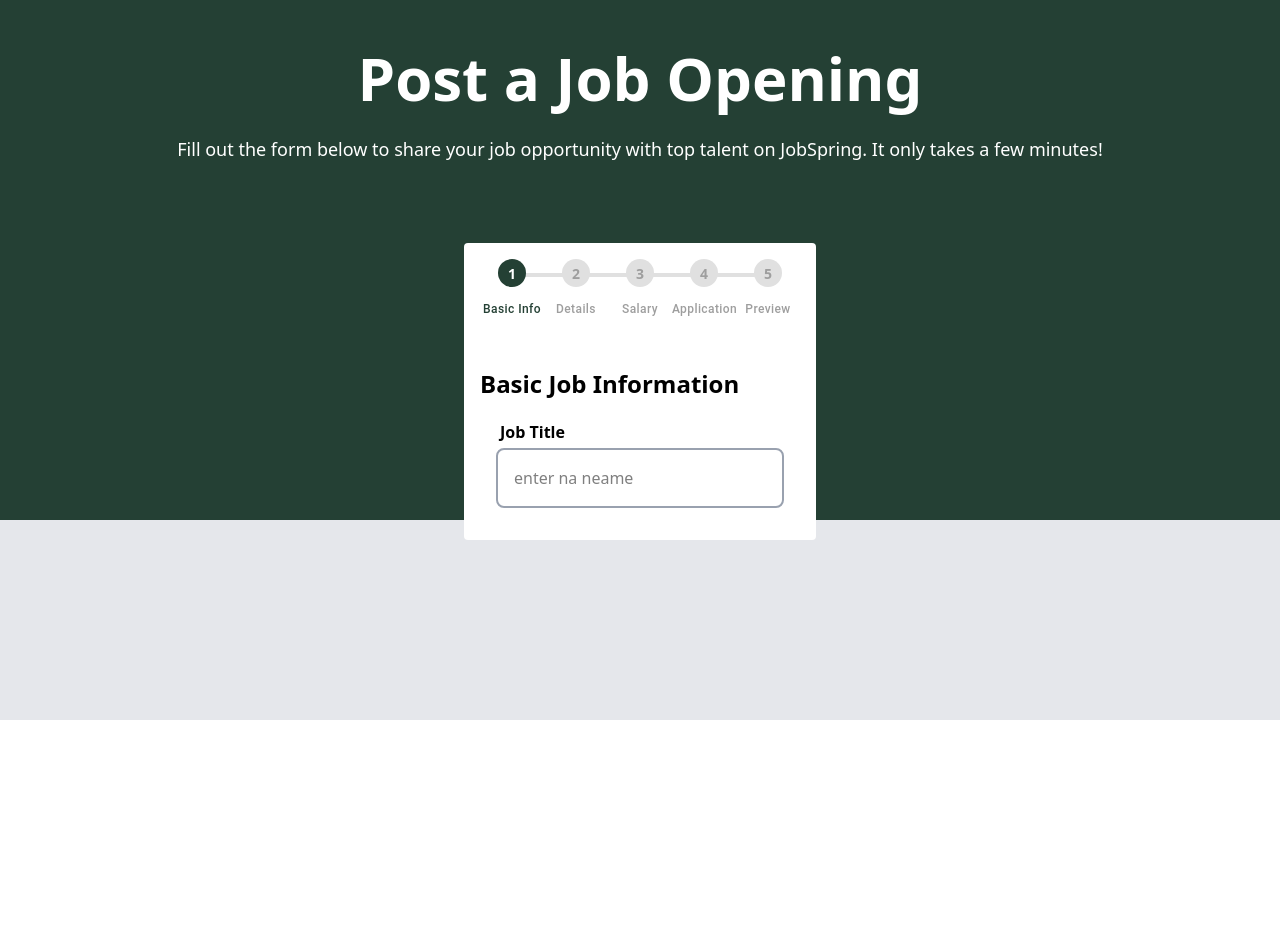
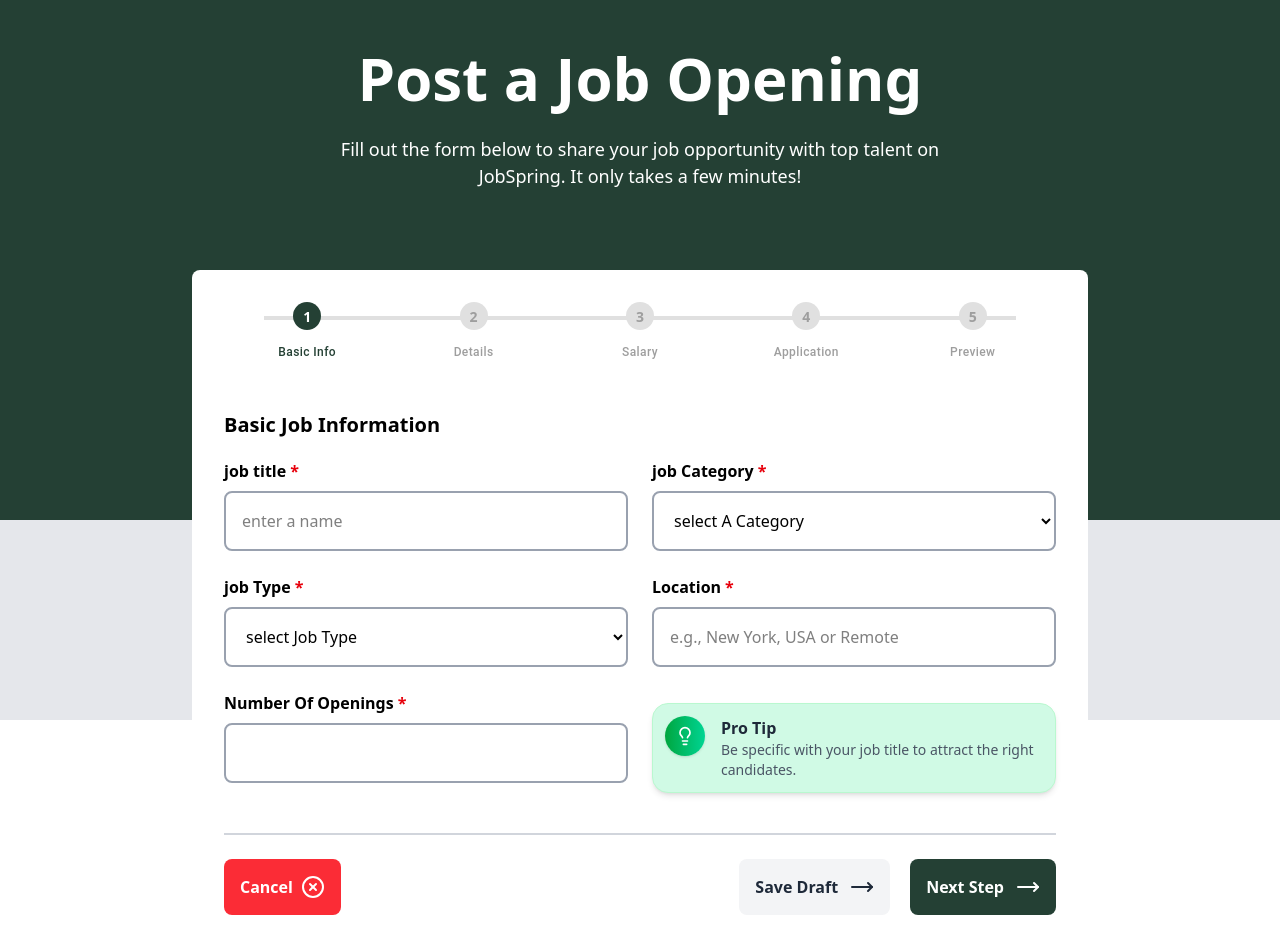
Before and after one commit to Hassan-Shah2003/Job-Spring, a React (Vite) app: page / in a window 1280 px wide. Shown: the part 80-1027 px from the top of the page. Before the commit the page ends 800 px from the top, so only its background shows below. Built offline with nearby package versions, Linux system fonts and the light colour scheme.

Commit message:
make the first step of post job

```diff
--- a/package.json
+++ b/package.json
@@ -21,6 +21,7 @@
     "class-variance-authority": "^0.7.1",
     "clsx": "^2.1.1",
     "firebase": "^12.2.1",
+    "lucide-react": "^0.544.0",
     "react": "^19.1.1",
     "react-dom": "^19.1.1",
     "react-hook-form": "^7.63.0",
--- a/src/components/common/Button.jsx
+++ /dev/null
@@ -1 +0,0 @@
-console.log('Button')
--- /dev/null
+++ b/src/components/common/FormFooter.jsx
@@ -0,0 +1,29 @@
+import { CircleX, MoveRight, X } from 'lucide-react';
+import React from 'react'
+
+const FormFooter = () => {
+  return (
+    <div className='flex justify-between mt-4 border-t-2 border-gray-300'>
+      <div className='mt-6'>
+        <button className='bg-red-500 cursor-pointer hover:bg-red-600 flex items-center gap-2 font-bold text-white p-4 rounded-lg'>Cancel
+        <CircleX/>
+        </button>
+      </div>
+
+      <div className='flex gap-5 mt-6'>
+        <div>
+          <button className='cursor-pointer flex items-center gap-3 font-bold p-4 rounded-lg bg-gray-100 text-gray-800 hover:bg-gray-200'>Save Draft
+            <MoveRight></MoveRight>
+          </button>
+        </div>
+        <div>
+          <button className='bg-[#244034] flex items-center gap-3 font-bold text-white p-4 rounded-lg'>Next Step
+            <MoveRight></MoveRight>
+          </button>
+        </div>
+      </div>
+    </div>
+  )
+}
+
+export default FormFooter;
--- a/src/components/common/FormInput.jsx
+++ b/src/components/common/FormInput.jsx
@@ -3,9 +3,7 @@ import React from 'react'
 const FormInput = () => {
   return (
     <div className='flex flex-col m-4'>
-      <label htmlFor={name} className='font-bold m-1'>Job Title</label>
-    <input className='border-2 border-gray-400 w-72 p-4 rounded-lg focus:ring-1 focus:outline-none focus:border-[#132e13]' placeholder='enter na neame'>
-    </input>
+
     </div>
   )
 }
--- /dev/null
+++ b/src/components/common/ProTips.jsx
@@ -0,0 +1,15 @@
+import { Lightbulb } from "lucide-react";
+
+export default function ProTip({ title, message }) {
+  return (
+    <div className="flex items-start p-3 rounded-2xl bg-emerald-100 backdrop-blur-md shadow-md border border-green-200">
+      <div className="flex-shrink-0 w-10 h-10 flex items-center justify-center rounded-full bg-gradient-to-r from-green-600 to-emerald-400 text-white shadow">
+        <Lightbulb className="w-5 h-5" />
+      </div>
+      <div className="ml-4">
+        <h3 className="text-md font-bold text-gray-800">{title}</h3>
+        <p className="text-sm text-gray-600">{message}</p>
+      </div>
+    </div>
+  );
+}
--- a/src/components/jobs/postjob/JobStepOne.jsx
+++ b/src/components/jobs/postjob/JobStepOne.jsx
@@ -1,12 +1,68 @@
 import React from 'react'
-import FormInput from '../../common/FormInput'
+import ProTip from '../../common/ProTips'
+import Button from '../../common/FormFooter'
+import FormFooter from '../../common/FormFooter'
+
 const JobStepOne = () => {
   return (
     <div>
-      <div>
-        <h1 className='text-2xl font-bold'>Basic Job Information</h1>
+      <h1 className='text-xl font-bold'>Basic Job Information</h1>
+      <div className='mt-5 grid grid-cols-2 gap-6'>
+        <div className=''>
+          <label className='font-bold'>job title<span className='ml-1 text-red-600'>*</span></label>
+          <input className='border-2 border-gray-400 w-full p-4 mt-2 rounded-lg focus:ring-1 focus:outline-none focus:border-[#132e13]' placeholder='enter a name'>
+          </input>
+        </div>
+
+        <div className=''>
+          <label className='font-bold'>job Category<span className='ml-1 text-red-600'>*</span></label>
+          <select className='border-2 border-gray-400 w-full p-4 mt-2 rounded-lg focus:ring-1 focus:outline-none focus:border-[#132e13]' placeholder='slect a category'>
+            <option>select A Category</option>
+            <option>Architecture</option>
+            <option>Urban Planning</option>
+            <option>Interior Design</option>
+            <option>Landscape Architecture</option>
+            <option>Construction Management</option>
+            <option>others</option>
+          </select>
+        </div>
+
+        <div className=''>
+          <label className='font-bold'>job Type<span className='ml-1 text-red-600'>*</span></label>
+          <select className='border-2 border-gray-400 w-full p-4 mt-2 rounded-lg focus:ring-1 focus:outline-none focus:border-[#132e13]' placeholder='slect a category'>
+            <option>select Job Type</option>
+            <option>Full-time</option>
+            <option>Part-time</option>
+            <option>Contract</option>
+            <option>Internship</option>
+            <option>Construction Management</option>
+            <option>Remote</option>
+          </select>
+        </div>
+
+        <div className=''>
+          <label className='font-bold'>Location<span className='ml-1 text-red-600'>*</span></label>
+          <input className='border-2 border-gray-400 w-full p-4 mt-2 rounded-lg focus:ring-1 focus:outline-none focus:border-[#132e13]' placeholder='e.g., New York, USA or Remote'>
+          </input>
+        </div>
+
+
+        <div className=''>
+          <label className='font-bold'>Number Of Openings<span className='ml-1 text-red-600'>*</span></label>
+          <input className='border-2 border-gray-400 w-full p-4 mt-2 rounded-lg focus:ring-1 focus:outline-none focus:border-[#132e13]' type='number' placeholder=''>
+          </input>
+        </div>
+
+
+        <div className='mt-3'>
+          <ProTip title="Pro Tip" message="Be specific with your job title to attract the right candidates."></ProTip>
+        </div>
+
+        <div>
+        </div>
       </div>
-        <FormInput>sdas</FormInput>
+
+      <FormFooter></FormFooter>
     </div>
   )
 }
--- a/src/components/jobs/postjob/PostJob.jsx
+++ b/src/components/jobs/postjob/PostJob.jsx
@@ -13,15 +13,16 @@ const PostJob = () => {
         <Navbar></Navbar>
         <div className='text-white  pt-4'>
           <h1 className='text-center text-6xl font-extrabold mb-7 mt-4'>Post a Job Opening</h1>
-          <p className="text-white mb-6 text-center text-[18px] font-medium">
+          <p className="text-white mb-6 text-center text-[18px] font-medium mx-auto max-w-2xl">
            Fill out the form below to share your job opportunity with top talent on JobSpring.
             It only takes a few minutes!
           </p>
         </div>
-        <div className='flex justify-center mt-20'>
-          <div className='bg-white max-w-4xl rounded p-4'>
+        <div className='mt-20'>
+          <div className='bg-white w-4xl m-auto p-8 rounded-lg'>
           <CustomStepper></CustomStepper>
           <JobStepOne></JobStepOne>
+          {/* <JobStepTwo></JobStepTwo> */}
           </div>
         </div>
       </div>
```
Also changed, not shown: src/components/common/Footer.jsx (line endings or trailing spaces), 1 other file (tests, documents, lock files or other folders).
